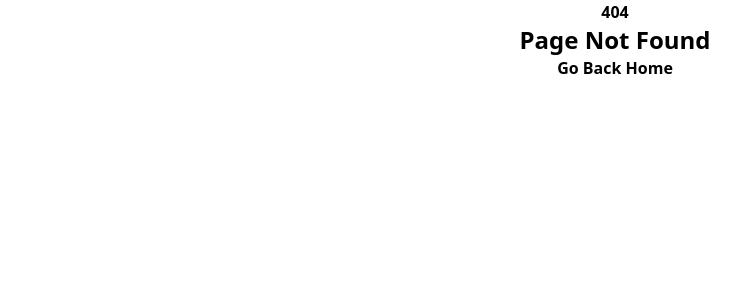
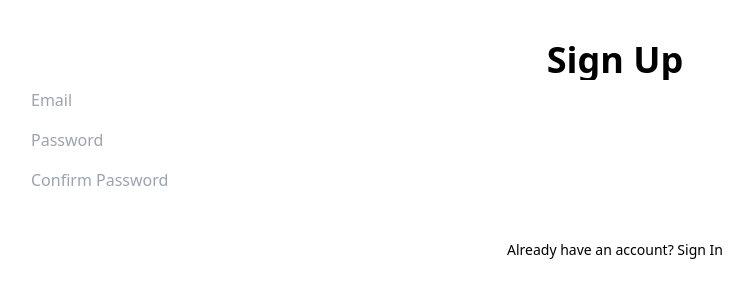
Before and after one commit to mxriuki/Freshgo-App, a React (Vite) app: page /signup in a window 1280 px wide. Before the commit this address had no page. Shown: the top 300 px of the page, without its empty margins (25-778 px from the left). Built offline with nearby package versions, Linux system fonts and the light colour scheme; no server answers; a web font is replaced by a local one.

Commit message:
add authentication

```diff
--- a/src/App.jsx
+++ b/src/App.jsx
@@ -10,6 +10,9 @@ import "react-toastify/dist/ReactToastify.css";
 import { ToastContainer } from 'react-toastify';
 import Recipes from './components/recipes/recipes';
 import NotFound from './components/404/404';
+import Login from './components/Login';
+import Signup from './components/Singup';
+import Logout from './components/Logout';
 
 function App() {
   const[info,setInfo]=useState([])
@@ -20,7 +23,10 @@ function App() {
     <div className="overflow-x-hidden">
       <ToastContainer position="top-center" autoClose={3000} />
       <Routes>
-        <Route path='/' element={<RouterPage handleInfo={handleInfo} info={info}/>} />
+        <Route path='/logout' element={<Logout/>} />
+        <Route path='/signup' element={<Signup/>} />
+        <Route path='/' element={<Login/>} />
+        <Route path='/home' element={<RouterPage handleInfo={handleInfo} info={info}/>} />
         <Route path='cart' element={<Cart info={info} setInfo={setInfo} />} />
         <Route path='buy' element={<Buy/>} />
         <Route path='recipes' element={<Recipes/>} />
--- a/src/components/AfterPurchase/Buy.jsx
+++ b/src/components/AfterPurchase/Buy.jsx
@@ -7,9 +7,9 @@ function Buy() {
 
     const handleButton = () => {
         setTimeout(() => {
-            navigate('/');
+            navigate('/home');
         }, 2000);
-        navigate('/');
+        navigate('/home');
     };
 
     return (
--- /dev/null
+++ b/src/components/Login.jsx
@@ -0,0 +1,76 @@
+// src/Login.jsx
+import { Link } from 'react-router-dom';
+import GoogleIcon from '@mui/icons-material/Google';
+import { signInWithPopup, GoogleAuthProvider, signInWithEmailAndPassword } from 'firebase/auth';
+import { auth } from '../config/firebase.config';
+import { useState } from 'react';
+
+function Login() {
+  const [email, setEmail] = useState("");
+  const [password, setPassword] = useState("");
+
+  // Handle email/password login
+  const handleEmailLogin = async (e) => {
+    e.preventDefault();
+    try {
+      await signInWithEmailAndPassword(auth, email, password);
+      alert("Logged in successfully");
+    } catch (error) {
+      alert(`Login failed: ${error.message}`);
+    }
+  };
+
+  // Handle Google login
+  const handleGoogleLogin = async (e) => {
+    e.preventDefault();
+    try {
+      const result = await signInWithPopup(auth, new GoogleAuthProvider());
+      // The signed-in user info.
+      const user = result.user;
+      console.log(user);
+      alert("Logged in successfully");
+    } catch (error) {
+      alert(`Login failed: ${error.message}`);
+    }
+  };
+
+  return (
+    <div className="h-1/2 w-full md:1/2 rounded-lg p-6 m-auto mt-24 flex flex-col items-center justify-center">
+      <div className='w-full md:w-2/5 p-4 flex flex-col items-center justify-center'>
+        <h1 className='text-4xl md:text-5xl text-gray-400 font-bold text-center'>Welcome Back</h1>
+        <h2 className="font-bold text-center text-2xl md:text-3xl m-6">Login to your account</h2>
+        <form onSubmit={handleEmailLogin} className="flex flex-col gap-8 items-center justify-center w-full md:w-2/3">
+          <input
+            onChange={(e) => setEmail(e.target.value)}
+            type="email"
+            name="email"
+            placeholder="Email"
+            value={email}
+            className="px-4 py-2 text-gray-400 border-2 border-blue-100 rounded-lg w-full"
+          />
+          <input
+            onChange={(e) => setPassword(e.target.value)}
+            type="password"
+            name="password"
+            placeholder="Password"
+            value={password}
+            className="px-4 py-2 text-gray-400 border-2 border-blue-100 rounded-lg w-full"
+          />
+          <div className="flex gap-2 items-center justify-center">
+            <button type="submit" className="px-4 py-2 text-white bg-blue-500 rounded-xl">
+              <Link to='/home'>Login</Link>
+            </button>
+            <button onClick={handleGoogleLogin} className="px-4 py-2 text-gray-500 bg-gray-100 rounded-xl">
+              <Link to='/'>
+                <GoogleIcon />
+              </Link>
+            </button>
+          </div>
+          <p className='text-center text-sm'>Do not have an account? <Link to='/signup' className='text-blue-500 underline'>Sign Up</Link></p>
+        </form>
+      </div>
+    </div>
+  );
+}
+
+export default Login;
--- /dev/null
+++ b/src/components/Logout.jsx
@@ -0,0 +1,15 @@
+import { Link } from 'react-router-dom';
+
+function Logout() {
+  return (
+    <div className="flex flex-col gap-4 text-center items-center  md:border-2 px-4 py-8 mt-48  rounded-md m-auto w-5/6 md:w-1/2">
+        <h1 className="text-4xl font-bold">Logout</h1>
+        <p className="text-center">You have been successfully logged out</p>
+        <button className="bg-blue-500 hover:bg-blue-700 text-white font-bold py-2 px-4 rounded">
+          <Link to='/'>Login</Link>
+        </button>
+    </div>
+  );
+}
+
+export default Logout;
--- /dev/null
+++ b/src/components/Singup.jsx
@@ -0,0 +1,76 @@
+import { Link } from 'react-router-dom';
+import { createUserWithEmailAndPassword } from 'firebase/auth';
+import { auth } from '../config/firebase.config';
+import { useState } from 'react';
+
+function Signup() {
+  const [email, setEmail] = useState("");
+  const [password, setPassword] = useState("");
+  const [confirmPassword, setConfirmPassword] = useState("");
+
+  const signup = async (e) => {
+    e.preventDefault();
+
+    // Check if passwords match
+    if (password !== confirmPassword) {
+      alert("Passwords do not match");
+      return;
+    }
+
+    // Validate email and password
+    if (!email || !password) {
+      alert("Email and password fields cannot be empty");
+      return;
+    }
+
+    try {
+      await createUserWithEmailAndPassword(auth, email, password);
+      alert("Account created successfully");
+    } catch (error) {
+      // Provide more detailed error messages
+      alert(`Account creation failed: ${error.message}`);
+    }
+  }
+
+  return (
+    <div className="h-1/2 w-full md:1/2 p-6 m-auto mt-28 flex flex-col items-center justify-center">
+      <div className="w-full md:w-2/5 rounded-tr-3xl p-4 flex flex-col items-center justify-center">
+        <h1 className="text-4xl font-bold text-center m-3">Sign Up</h1>
+        <form onSubmit={signup} className="flex flex-col gap-8 items-center justify-center w-full md:w-2/3">
+          <input
+            onChange={(e) => setEmail(e.target.value)}
+            type="email"
+            value={email}
+            placeholder="Email"
+            className='px-4 py-2 text-gray-400 border-2 border-blue-100 rounded-lg w-full'
+          />
+          <input
+            onChange={(e) => setPassword(e.target.value)}
+            type="password"
+            value={password}
+            placeholder="Password"
+            className="px-4 py-2 text-gray-400 border-2 border-blue-100 rounded-lg w-full"
+          />
+          <input
+            onChange={(e) => setConfirmPassword(e.target.value)}
+            type="password"
+            value={confirmPassword}
+            placeholder="Confirm Password"
+            className="px-4 py-2 text-gray-400 border-2 border-blue-100 rounded-lg w-full"
+          />
+          <button
+            type="submit"
+            className="px-4 py-2 text-white bg-blue-500 rounded-xl"
+          >
+            Sign Up
+          </button>
+          <p className="text-center text-sm">
+            Already have an account? <Link to='/' className='text-blue-500 underline'>Sign In</Link>
+          </p>
+        </form>
+      </div>
+    </div>
+  );
+}
+
+export default Signup;
--- a/src/components/recipes/recipes.jsx
+++ b/src/components/recipes/recipes.jsx
@@ -86,7 +86,7 @@ function Recipes() {
 
           {/* Back Button */}
           <button className="bg-green-700 hover:bg-green-800 text-white px-6 py-3 rounded-full font-bold mt-4 transition duration-300 ease-in-out">
-            <Link to="/">Go Back</Link>
+            <Link to="/home">Go Back</Link>
           </button>
         </div>
       ) : (
```
Also changed, not shown: src/config/firebase-config.js (+11 -10 lines).
